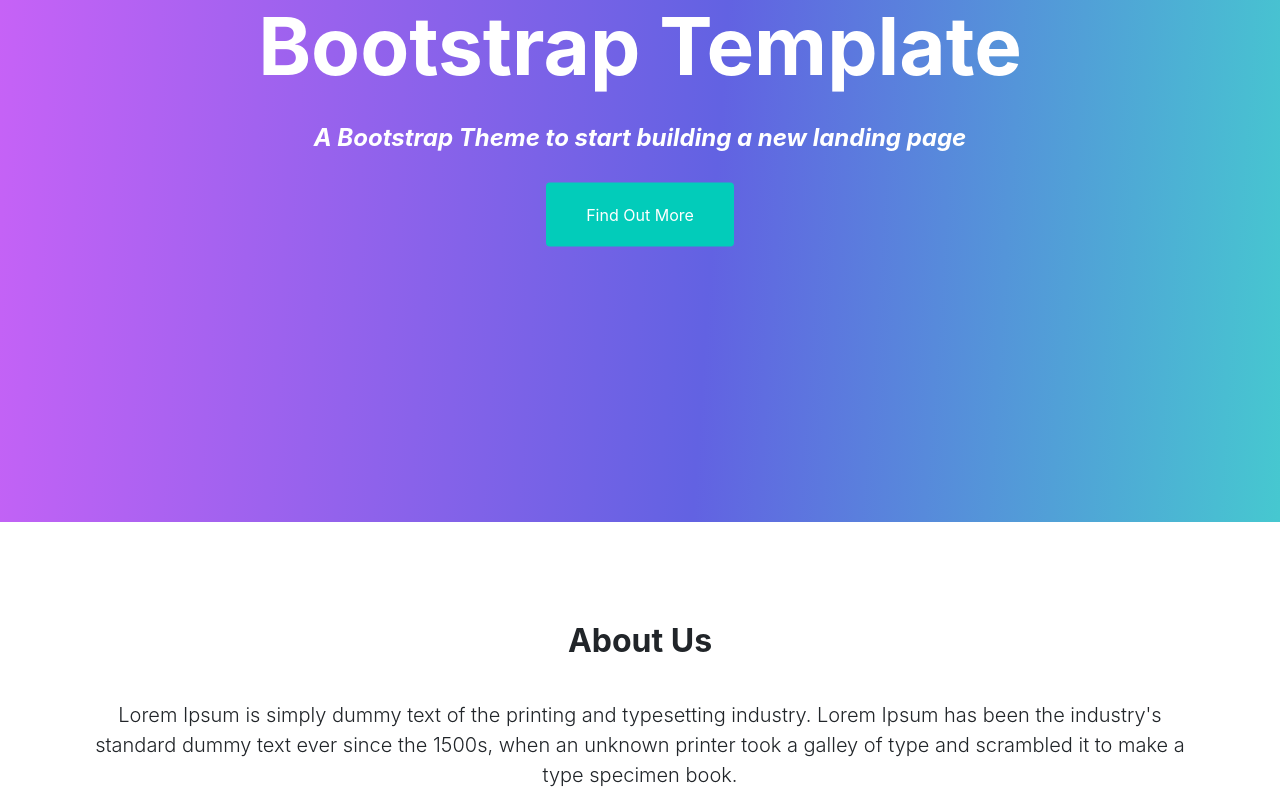
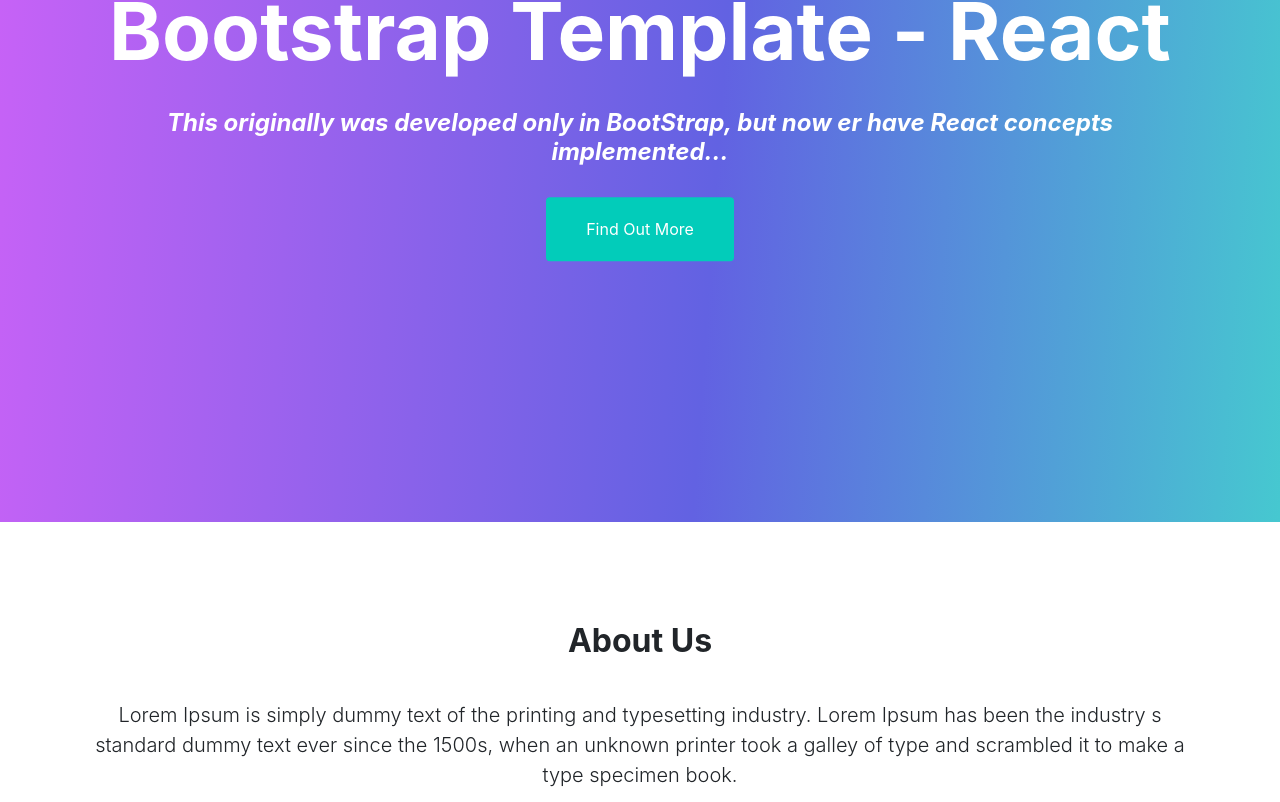
Before and after one commit to tiago-silva-analista/Website-bootstrap-to-react, a React (Create React App) app: page / in a window 1280 px wide. Shown: the part 278-1080 px from the top of the page. Built offline with nearby package versions, Linux system fonts and the light colour scheme.

Commit message:
Commit to upload the About and Banner components. We are using function component as react concept on About and class component using state on Banner. Updated the readme file.

```diff
--- a/src/App.js
+++ b/src/App.js
@@ -3,35 +3,17 @@
 import './App.css';
 
 import Header from './Components/Header'
+import Banner from './Components/Banner'
+import About from './Components/About'
 
 function App() {
   return (
     <div>
       <Header Title="Developer Tiago - Analista"/>
-      <section id="Banner" class="content-section">
-        <div class="container content-wrap text-center">
-          <h1>Bootstrap Template</h1>
-          <h3>
-            <em>A Bootstrap Theme to start building a new landing page</em>
-          </h3>
-          <a class="btn btn-primary btn-xl smooth-scroll" href="#About">Find Out More</a>
-        </div>
-        <div class="overlay"></div>
-      </section>
 
-      <section id="About" class="content-section">
-        <div class="container text-center">
-          <div class="row">
-            <div class="col-lg-12">
-              <div class="block-heading">
-                <h2>About Us</h2>
-              </div>
-              <p class="lead">Lorem Ipsum is simply dummy text of the printing and typesetting industry. Lorem Ipsum has been the industry's standard dummy text ever since the 1500s, when an unknown printer took a galley of type and scrambled it to make a type specimen book.</p>
-            </div>
-          </div>
-        </div>
-      </section>
+      <Banner />
 
+      <About />
       <section id="Services" class="content-section text-center">
         <div class="container">
           <div class="block-heading">
--- /dev/null
+++ b/src/Components/About.js
@@ -0,0 +1,28 @@
+import React from 'react';
+
+function About(){
+
+      let  about =
+            {
+                Id: 0,
+                Title: 'About Us',
+                Description: 'Lorem Ipsum is simply dummy text of the printing and typesetting industry. Lorem Ipsum has been the industry s standard dummy text ever since the 1500s, when an unknown printer took a galley of type and scrambled it to make a type specimen book.'
+              }
+
+    return(
+        <section id="About" class="content-section">
+        <div class="container text-center">
+          <div class="row">
+            <div class="col-lg-12">
+              <div class="block-heading">
+                <h2>{about.Title}</h2>
+              </div>
+              <p class="lead">{about.Description}</p>
+            </div>
+          </div>
+        </div>
+      </section>
+    )
+}
+
+export default About;
--- /dev/null
+++ b/src/Components/Banner.js
@@ -0,0 +1,31 @@
+import React,{Component} from 'react';
+
+class Banner extends Component{
+    constructor(props){
+        super(props);
+        this.state =
+            {
+                Id: 0,
+                Title: 'Bootstrap Template - React',
+                Description: 'This originally was developed only in BootStrap, but now er have  React concepts implemented...',
+                Link:{Title:'Find Out More',
+                        URL: '#About',}
+              }
+    }
+    render(){
+        return(
+            <section id="Banner" class="content-section">
+            <div class="container content-wrap text-center">
+              <h1>{this.state.Title}</h1>
+              <h3>
+                <em>{this.state.Description}</em>
+              </h3>
+              <a class="btn btn-primary btn-xl smooth-scroll" href={this.state.Link.URL}>{this.state.Link.Title}</a>
+            </div>
+            <div class="overlay"></div>
+          </section>
+        )
+    }
+}
+
+export default Banner
```
Also changed, not shown: 1 other file (tests, documents, lock files or other folders).
